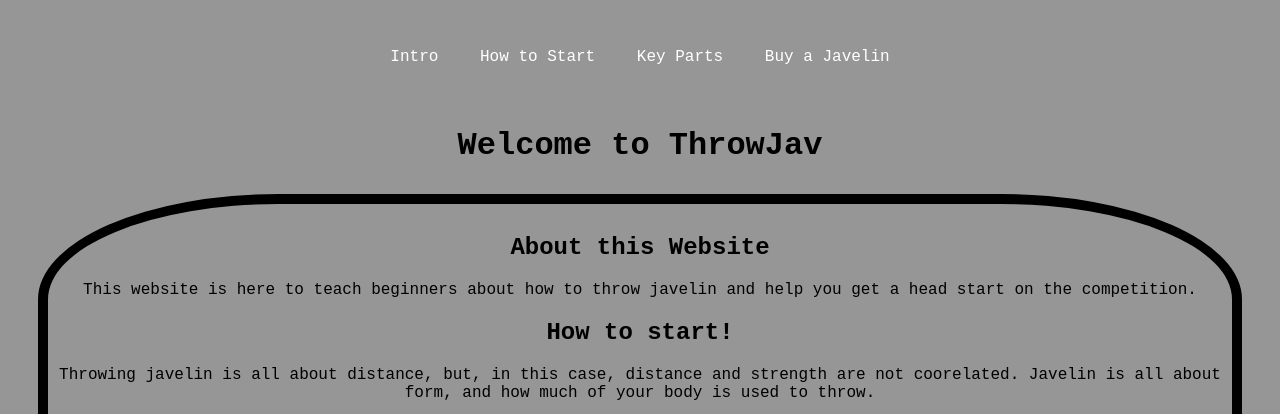
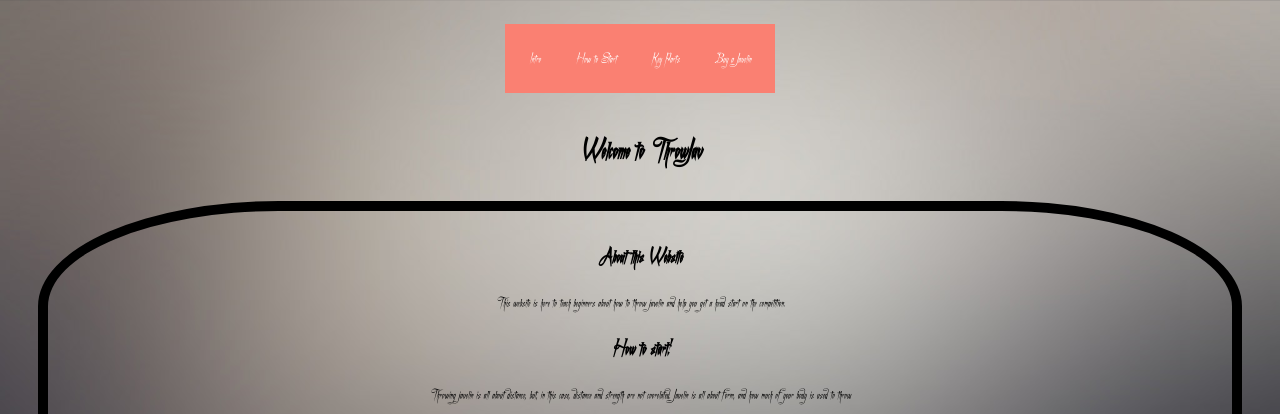
Before and after one commit to DragonHunter7125/ThrowJav.com, a plain HTML site: page ThrowJav.html in a window 1280 px wide. Shown: the top 414 px of the page. Drawn offline with Linux system fonts and the light colour scheme.

Commit message:
fonts and stuff

```diff
--- a/ThrowJav.css
+++ b/ThrowJav.css
@@ -1,13 +1,23 @@
 body {
     text-align: center;
     list-style-position: inside;
-    font-family: 'Courier New', Courier, monospace;
-    background-color: rgb(151, 150, 150);
-    background-size:100;
+    font-family: 'Achafita';
+    /* font-family: 'Courier New', Courier, monospace; */
+    /* background-color: rgb(151, 150, 150); */
+    background: url(./Gray-Background.jpg) no-repeat center center fixed;
+    -webkit-background-size: cover;
+    -moz-background-size: cover;
+    -o-background-size: cover;
+    background-size: cover;
+}
+
+@font-face {
+    font-family: 'Achafita';
+    src: url(./Achafita.ttf);
 }
 
 H2 a  {
-    color:rgba(209, 47, 47, 0.795);
+    color:salmon;
 }
 
 .in {
@@ -24,6 +34,7 @@ H2 a  {
 }
 
 .nav-bar {
+    /* Navigational Bar */
     display: inline-block;
     padding: 8px;
     border-color: firebrick;
@@ -31,6 +42,9 @@ H2 a  {
     text-align: left;
     text-decoration: none;
     color: white;
+    background-color: salmon;
+    position: sticky;
+    top: 0;
   }
 
   a .nav-bar{
@@ -39,4 +53,4 @@ H2 a  {
 
 a:hover {
     background-color: #111;
-  }
+}
```
Also changed, not shown: Gear&Stuff.html (+9 -0 lines), Achafita.ttf (added), Gray-Background.jpg (added), Grey-Background.jpg (added).
